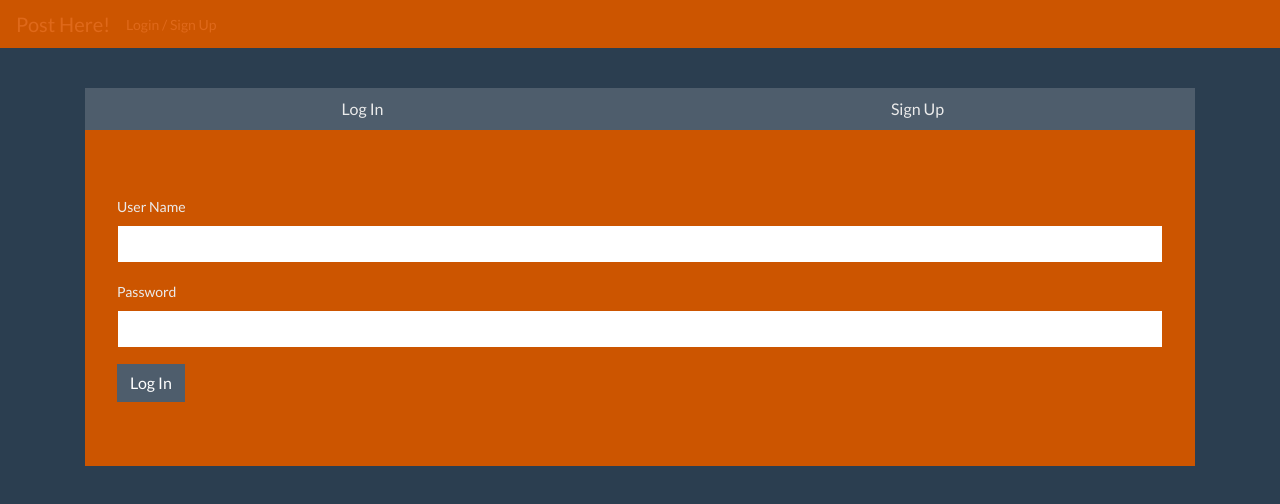
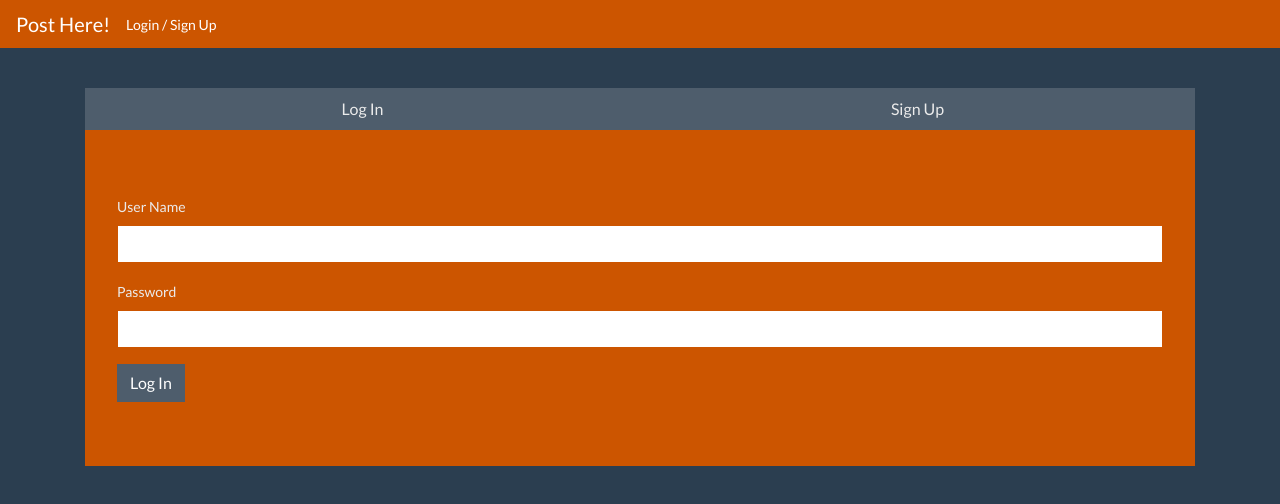
Before and after one commit to Build-Week-Post-Here-1/Front-end, a React (Create React App) app: page /auth in a window 1280 px wide. Shown: the top 504 px of the page. Built offline with nearby package versions, Linux system fonts and the light colour scheme.

Commit message:
NavLinks are now white with no underline

```diff
--- a/src/CSS/Style.css
+++ b/src/CSS/Style.css
@@ -1,9 +1,11 @@
 .spacer {
     height: 5vh;
+
 }
 
 .half {
     width: 50%;
+
 }
 
 .center {
@@ -14,7 +16,17 @@
     background-color: #cc5500;
 }
 
-.light-mode {
+a {
+  color:white;
+}
+a:hover {
+  text-decoration: none;
+  color:white;
+}
+
+
+
+/*.light-mode {
     background-color: skyblue;
     color: #333;
 }
@@ -54,4 +66,4 @@ input[type="checkbox"].checkbox + label {
   background: #fff;
   opacity: 0.9;
   background-color: cyan;
-}
+}*/
--- a/src/components/Login.js
+++ b/src/components/Login.js
@@ -5,7 +5,7 @@ import { useHistory } from 'react-router-dom'
 import { Button, Form, FormGroup, Label, Input } from 'reactstrap';
 import { useInput } from '../hooks/useInput'
 
-// This file wasn't so bad, aside from zero wiring
+
 const Login = props => {
 
     const history = useHistory()
```
Also changed, not shown: 1 other file (tests, documents, lock files or other folders).
